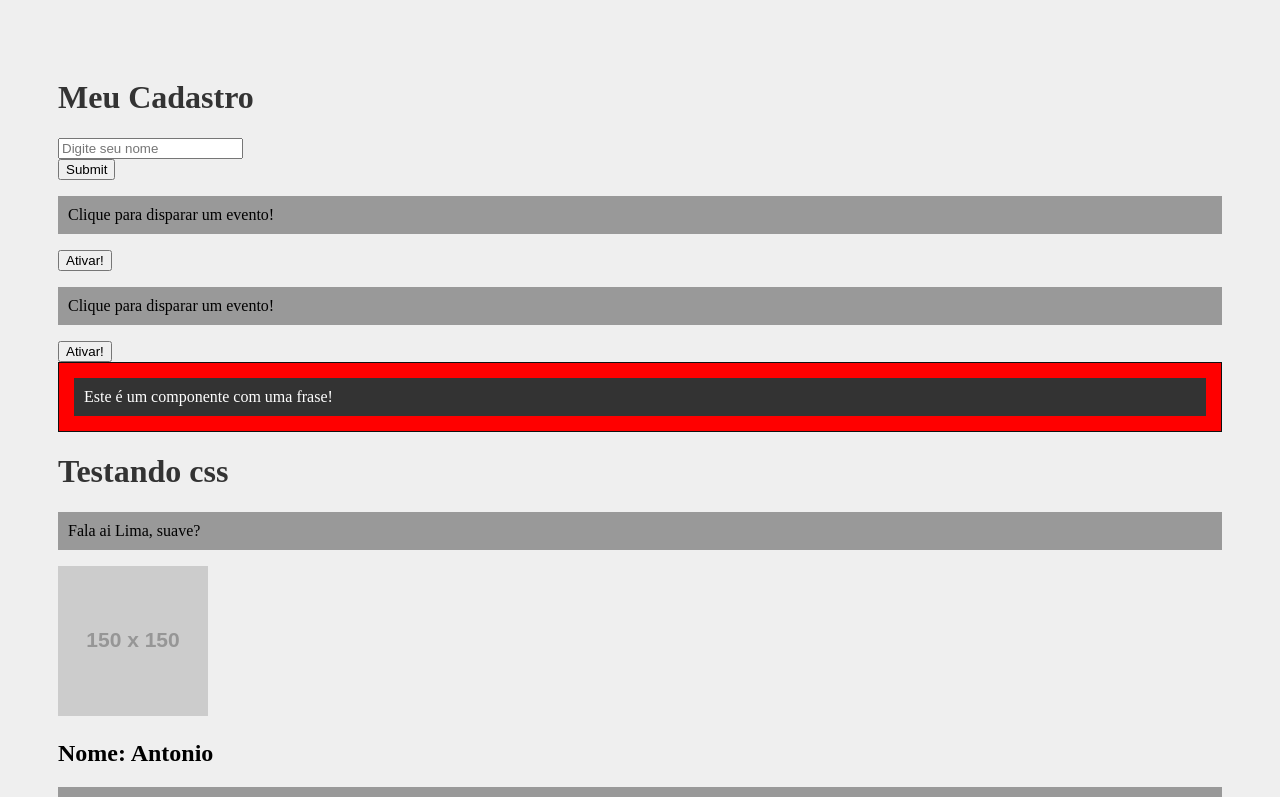
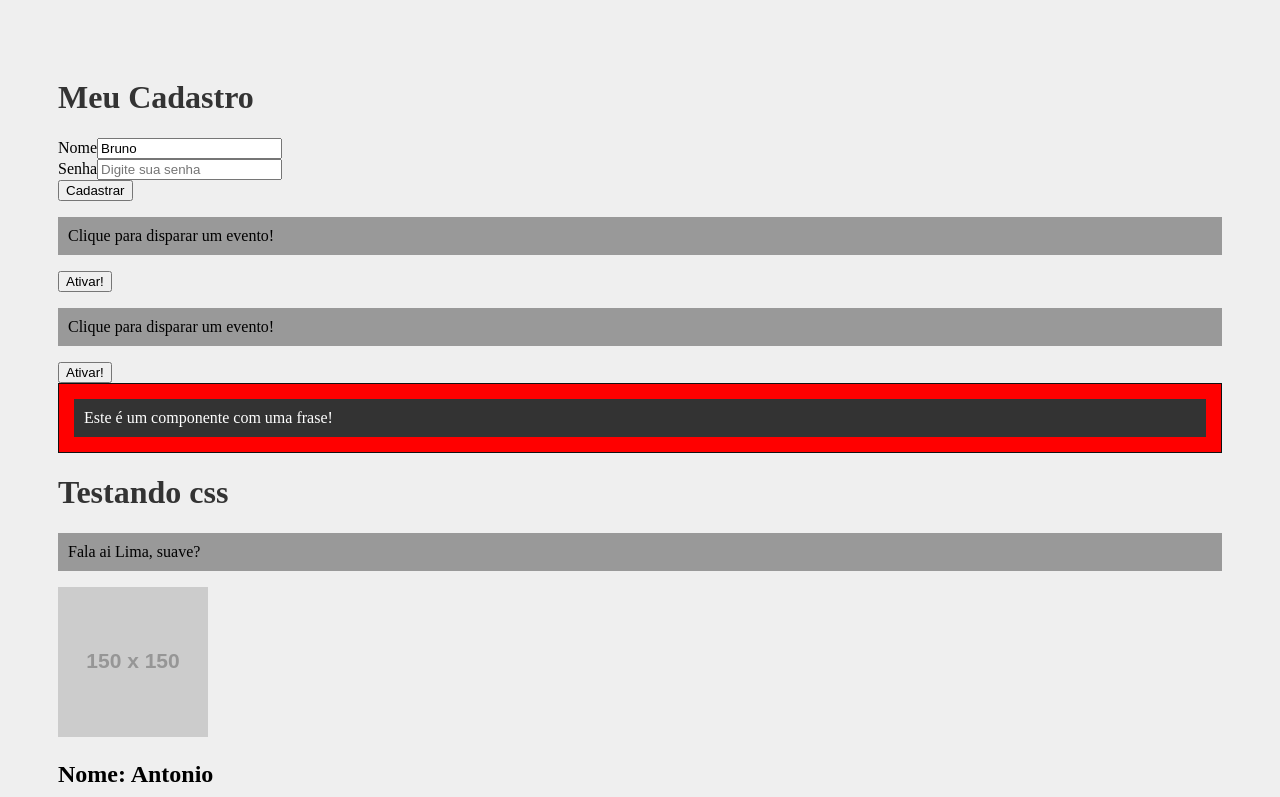
Before and after one commit to LibReact/React, a React (Create React App) app: page / in a window 1280 px wide. Shown: the top 797 px of the page. Built offline with nearby package versions, Linux system fonts and the light colour scheme.

Commit message:
useState

```diff
--- a/src/components/Form.js
+++ b/src/components/Form.js
@@ -2,22 +2,34 @@
  * Quando o form for submetido/enviado ele vai disparar o evento cadastrarUsuario.
  *
  */
+import { useState } from "react";
+
 export default function Form() {
 
     function cadastrarUsuario(e) {
         e.preventDefault();
         console.log('Cadastrou Usuário');
+        console.log(`Usuáro ${name} foi cadastrando com a senha: ${password}`)
     }
+
+    // nome do campo, e o que será alterado
+    const [name, setName] = useState('Bruno') // 'Bruno' é um valor padrão definido no estado inicial do componente
+    const [password, setPassword] = useState()
 
     return (
         <div>
             <h1>Meu Cadastro</h1>
             <form onSubmit={cadastrarUsuario}>
                 <div>
-                    <input type="text" placeholder="Digite seu nome" />
+                    <label htmlFor="name">Nome</label>
+                    <input type="text" id="name" name="name" placeholder="Digite seu nome" value={name} onChange={(e) => setName(e.target.value)}/>
                 </div>
                 <div>
-                    <input type="submit" placeholder="Cadastrar" />
+                    <label htmlFor="password">Senha</label>
+                    <input type="password" id="password" name="password" placeholder="Digite sua senha" onChange={(e) => setPassword(e.target.value)}/>
+                </div>
+                <div>
+                    <input type="submit" value="Cadastrar" />
                 </div>
             </form>
         </div>
```
